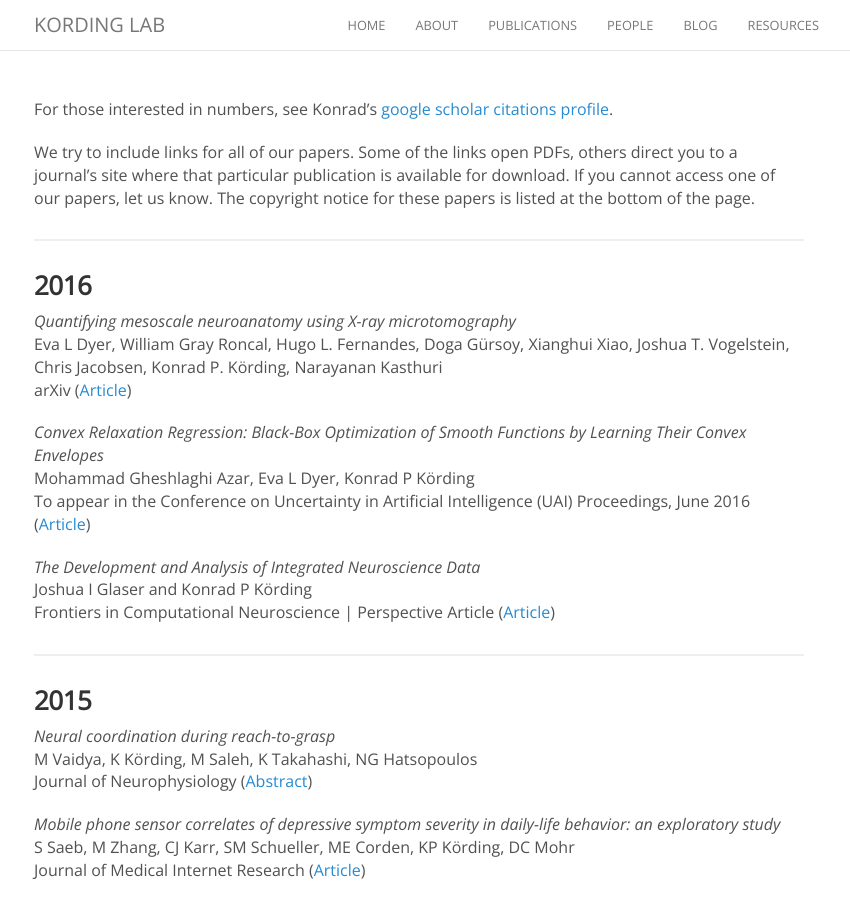
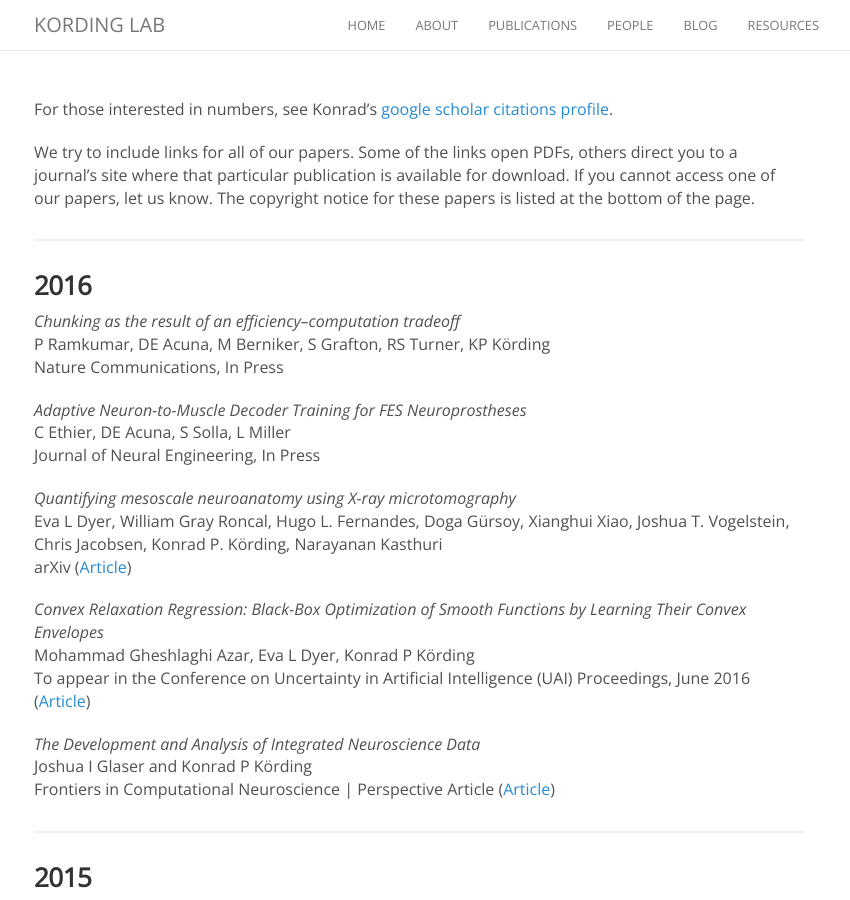
Before and after one commit to KordingLab/KordingLab.github.io, a Jekyll site: the page built from publications.md, in a window 1280 px wide and 900 px high. Shown: the whole window, without its empty margins (221-1071 px from the left). Built offline with Jekyll 4.4.1, drawn with Linux system fonts in a browser that asks for light colours; nearby versions of some CDN libraries; comment, search, counter and statistics services are not loaded.

Commit message:
New publications add to general publication page

```diff
--- a/publications.md
+++ b/publications.md
@@ -10,6 +10,14 @@ We try to include links for all of our papers. Some of the links open PDFs, othe
 <hr>
 
 ### 2016
+
+_Chunking as the result of an efficiency–computation tradeoff_ <br>
+P Ramkumar, DE Acuna, M Berniker, S Grafton, RS Turner, KP Körding <br>
+Nature Communications, In Press
+
+_Adaptive Neuron-to-Muscle Decoder Training for FES Neuroprostheses_ <br>
+C Ethier, DE Acuna, S Solla, L Miller <br>
+Journal of Neural Engineering, In Press
 
 _Quantifying mesoscale neuroanatomy using X-ray microtomography_<br>
 Eva L Dyer, William Gray Roncal, Hugo L. Fernandes, Doga Gürsoy, Xianghui Xiao, Joshua T. Vogelstein, Chris Jacobsen, Konrad P. Körding, Narayanan Kasthuri <br>
```
